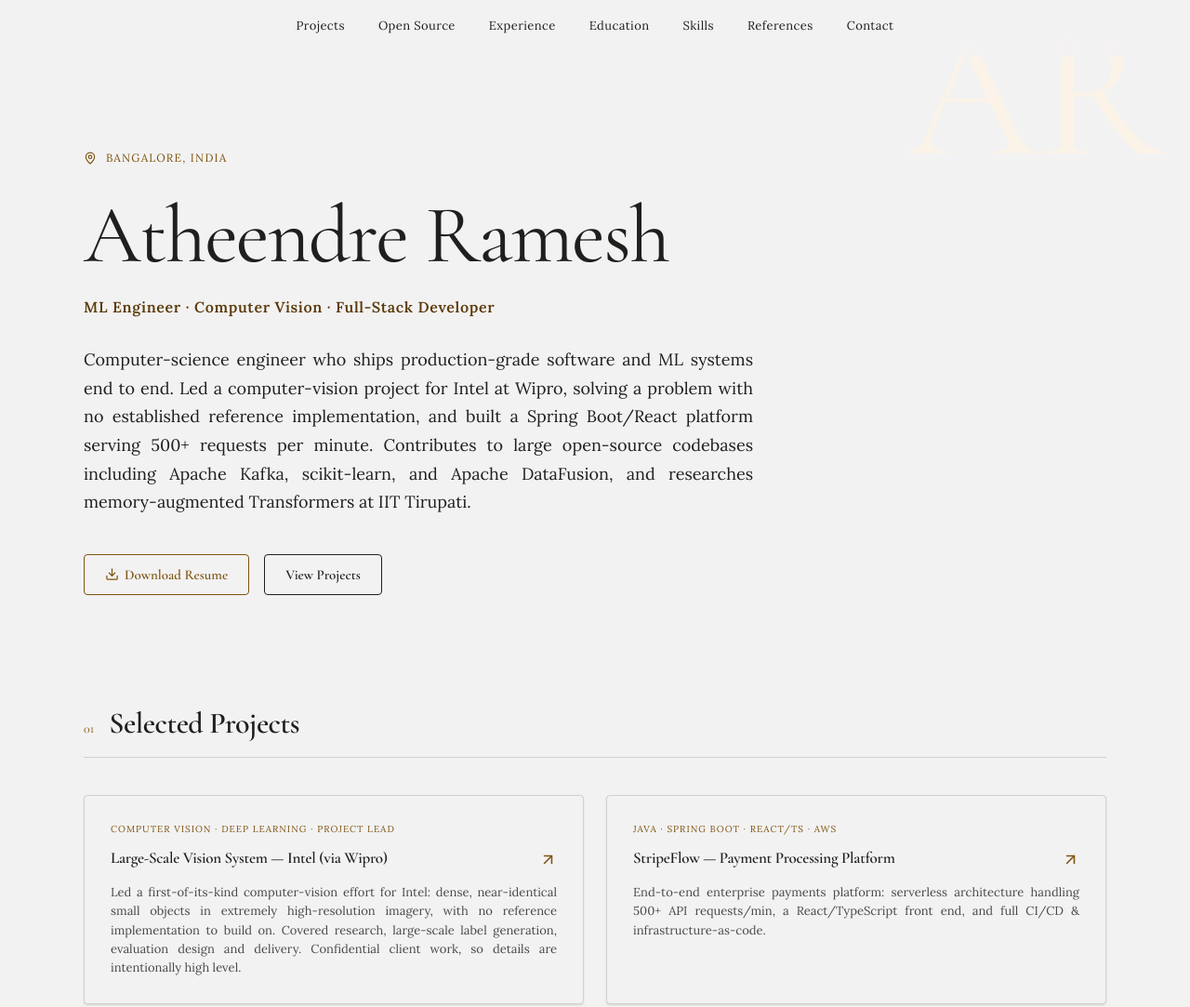
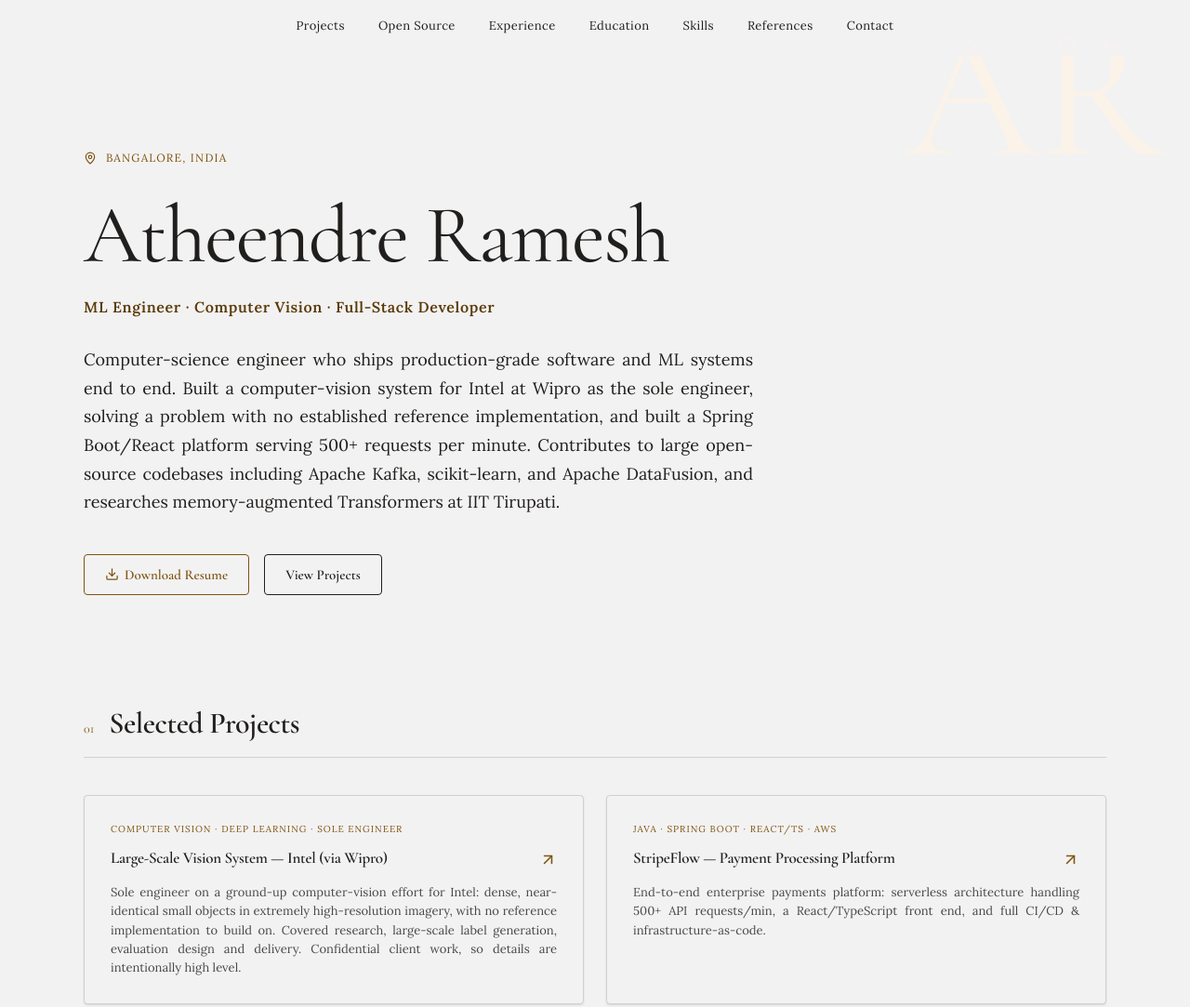
Before and after one commit to atheendre130505/atheendre130505.github.io, a plain HTML site: page index.html in a window 1280 px wide. Shown: the top 1083 px of the page at 93% size. Drawn offline with nearby package versions, Linux system fonts and the light colour scheme.

Commit message:
Reword Wipro entry: sole engineer, not team lead
Co-Authored-By: Claude Sonnet 5.5 <noreply@anthropic.com>

```diff
--- a/index.html
+++ b/index.html
@@ -33,7 +33,7 @@
     </div>
     <h1 class="ar-hero-name">Atheendre Ramesh</h1>
     <h6 style="color: var(--color-accent-800); font-size: 16px; letter-spacing: 0.04em; margin: 0 0 32px; text-transform: none; font-family: var(--font-body); font-weight: 600;">ML Engineer &middot; Computer Vision &middot; Full-Stack Developer</h6>
-    <p class="justify" style="font-size: 18px; line-height: 1.7; max-width: 720px; margin: 0 0 40px;">Computer-science engineer who ships production-grade software and ML systems end to end. Led a computer-vision project for Intel at Wipro, solving a problem with no established reference implementation, and built a Spring Boot/React platform serving 500+ requests per minute. Contributes to large open-source codebases including Apache Kafka, scikit-learn, and Apache DataFusion, and researches memory-augmented Transformers at IIT Tirupati.</p>
+    <p class="justify" style="font-size: 18px; line-height: 1.7; max-width: 720px; margin: 0 0 40px;">Computer-science engineer who ships production-grade software and ML systems end to end. Built a computer-vision system for Intel at Wipro as the sole engineer, solving a problem with no established reference implementation, and built a Spring Boot/React platform serving 500+ requests per minute. Contributes to large open-source codebases including Apache Kafka, scikit-learn, and Apache DataFusion, and researches memory-augmented Transformers at IIT Tirupati.</p>
     <div style="display: flex; flex-wrap: wrap; gap: 16px; margin-bottom: 40px;">
       <a href="assets/Atheendre_Ramesh_CV.pdf" download class="btn btn-primary"><span data-lucide="download" style="width: 15px; height: 15px;"></span> Download Resume</a>
       <a href="#projects" class="btn btn-secondary">View Projects</a>
@@ -50,7 +50,7 @@
 <section id="quote" class="reveal">
   <div class="quote-inner">
     <span data-lucide="quote" style="width: 32px; height: 32px; color: var(--color-accent-700); opacity: 0.6;"></span>
-    <p style="font-family: var(--font-heading); font-size: 32px; font-weight: 400; line-height: 1.45; margin: 20px 0 0; letter-spacing: -0.01em;">Led a computer-vision project for Intel at Wipro, merged pull requests into Apache Kafka, scikit-learn, and Apache DataFusion, and research memory-augmented Transformers at IIT Tirupati.</p>
+    <p style="font-family: var(--font-heading); font-size: 32px; font-weight: 400; line-height: 1.45; margin: 20px 0 0; letter-spacing: -0.01em;">Built a computer-vision system for Intel at Wipro as its sole engineer, merged pull requests into Apache Kafka, scikit-learn, and Apache DataFusion, and research memory-augmented Transformers at IIT Tirupati.</p>
   </div>
 </section>
 
@@ -116,7 +116,7 @@
 <script>
 (function () {
   var projects = [
-    { title: 'Large-Scale Vision System — Intel (via Wipro)', stack: 'Computer Vision · Deep Learning · Project Lead', desc: 'Led a first-of-its-kind computer-vision effort for Intel: dense, near-identical small objects in extremely high-resolution imagery, with no reference implementation to build on. Covered research, large-scale label generation, evaluation design and delivery. Confidential client work, so details are intentionally high level.', link: '#experience' },
+    { title: 'Large-Scale Vision System — Intel (via Wipro)', stack: 'Computer Vision · Deep Learning · Sole Engineer', desc: 'Sole engineer on a ground-up computer-vision effort for Intel: dense, near-identical small objects in extremely high-resolution imagery, with no reference implementation to build on. Covered research, large-scale label generation, evaluation design and delivery. Confidential client work, so details are intentionally high level.', link: '#experience' },
     { title: 'StripeFlow — Payment Processing Platform', stack: 'Java · Spring Boot · React/TS · AWS', desc: 'End-to-end enterprise payments platform: serverless architecture handling 500+ API requests/min, a React/TypeScript front end, and full CI/CD & infrastructure-as-code.', link: 'https://github.com/atheendre130505/stripe-flow' },
     { title: 'PPO Dino Agent — Chrome Dino RL', stack: 'Python · PyTorch · PPO · Playwright', desc: 'Proximal Policy Optimization agent for the Chrome Dino game, successor to an earlier Dueling Double DQN agent. In active development toward live browser play via Playwright with real-time pixel input and a policy-visualization overlay.', link: 'https://github.com/atheendre130505/ppo-dinojump' },
     { title: 'VizDoom PPO Agent — Visual RL', stack: 'Python · PyTorch · PPO · ViZDoom', desc: 'Proximal Policy Optimization agent trained on a ViZDoom scenario, learning combat and navigation policies directly from raw pixel/visual input.', link: 'https://github.com/atheendre130505/vizdoom' },
@@ -132,7 +132,7 @@
   ];
 
   var experience = [
-    { role: 'ML Engineer / Architect Intern — Project Lead', org: 'Wipro · Client: Intel', dates: '24 Aug – 24 Nov 2026', location: 'Bangalore', desc: 'Led a computer-vision project for Intel, end to end, from an open-ended problem to a working, rigorously evaluated system. There was no established playbook or reference implementation to follow: the task meant finding and understanding dense clusters of tiny, near-identical objects in extremely high-resolution imagery, where standard approaches break down. The hard parts were ruling out a long list of approaches before one held up, producing training labels at scale with a propose-and-verify pipeline that kept quality trustworthy, and designing an evaluation framework strong enough that the results could be relied on. Owned the architecture, experimentation and delivery. Client details are confidential; I am happy to discuss the approach at a high level.' },
+    { role: 'ML Engineer / Architect Intern', org: 'Wipro · Client: Intel', dates: '24 Aug – 24 Nov 2026', location: 'Bangalore', desc: 'Sole engineer on a computer-vision project for Intel, working with a single manager and owning it end to end, from an open-ended problem to a working, rigorously evaluated system. There was no established playbook or reference implementation to follow: the task meant finding and understanding dense clusters of tiny, near-identical objects in extremely high-resolution imagery, where standard approaches break down. The hard parts were ruling out a long list of approaches before one held up, producing training labels at scale with a propose-and-verify pipeline that kept quality trustworthy, and designing an evaluation framework strong enough that the results could be relied on. Owned the architecture, experimentation and delivery. Client details are confidential; I am happy to discuss the approach at a high level.' },
     { role: 'Research Intern', org: 'IIT Tirupati (Prof. P.C. Deshmukh)', dates: 'Jan 2024 – Present', location: 'Remote', desc: 'Researching scalable associative-memory models and memory-augmented Transformers (modern Hopfield networks) for long-context NLP — neural retrieval, summarization, and document search.' },
     { role: 'Head of Operations (Volunteer Manager)', org: 'Robin Hood Army (NGO)', dates: 'Mar 2023 – Present', location: 'Bangalore', desc: "Manage a network of 10,000+ volunteers across Bangalore, overseeing city-wide operations and allocating volunteers and resources to partner schools according to each school's needs." },
     { role: 'Freelance Developer', org: 'Independent', dates: '2023 – Present', location: 'Bangalore', desc: 'Designed, built, and shipped production web applications for clients across the full stack.' }
```
Also changed, not shown: 1 other file.
